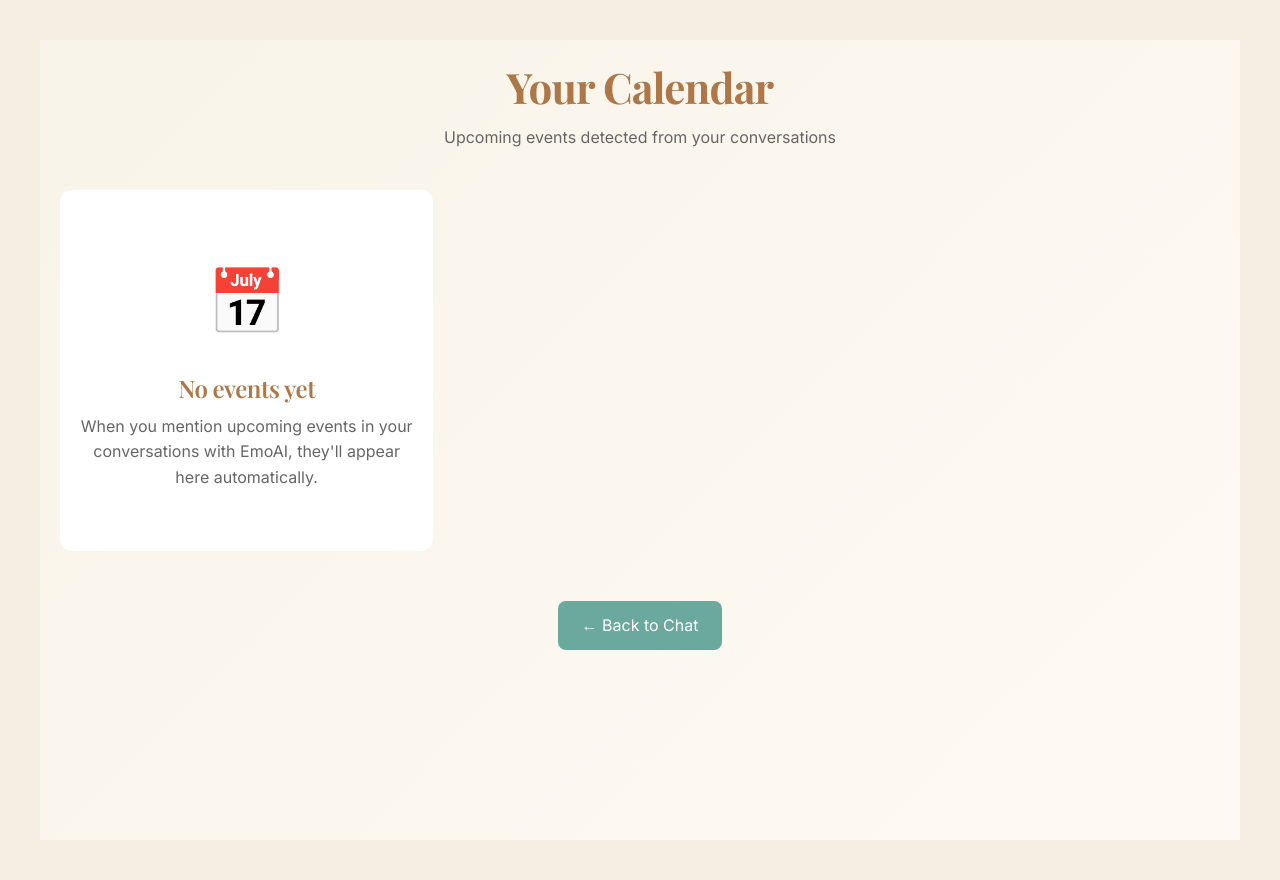
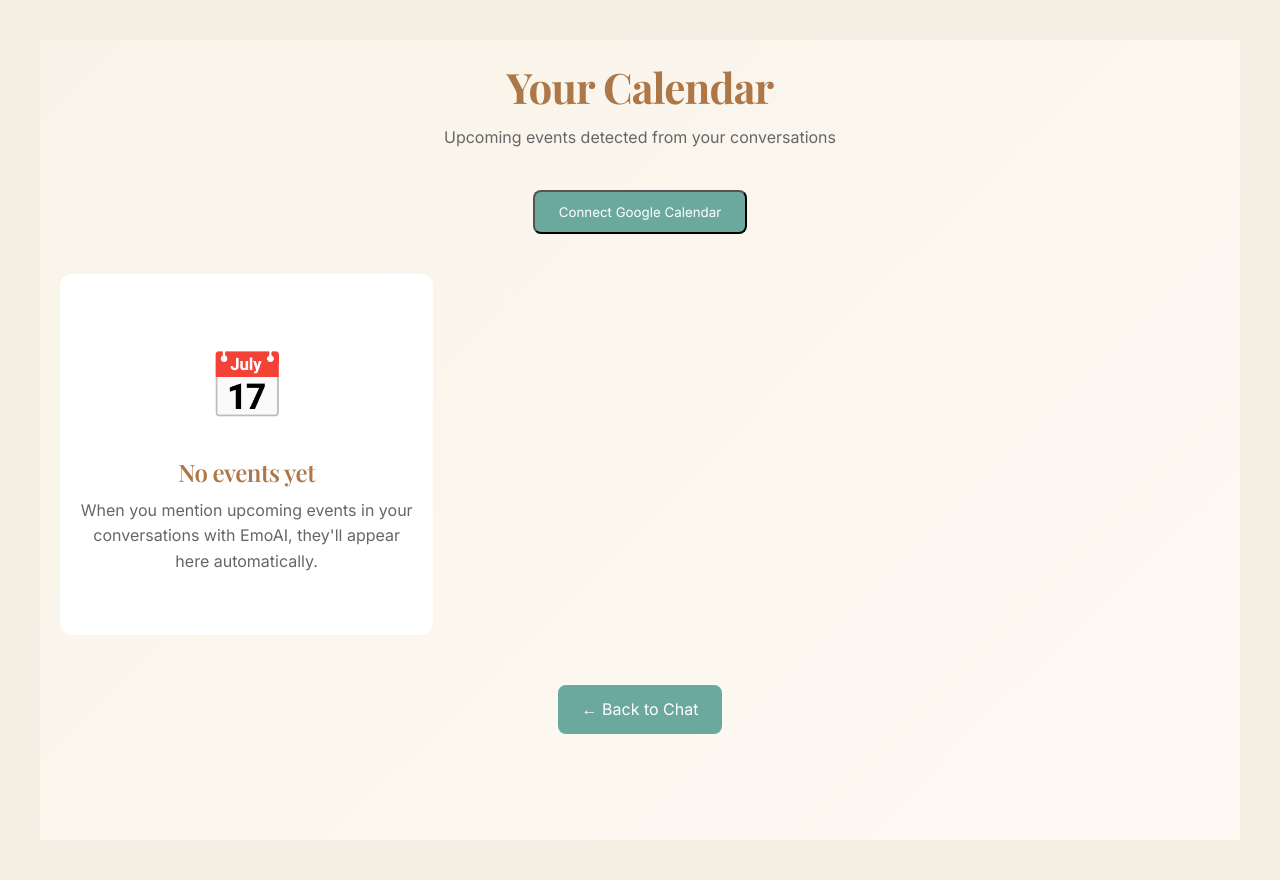
Before and after one commit to Faizme/EmoAI, a Flask app: page /calendar in a window 1280 px wide. Run offline with Flask 3, Linux system fonts and the light colour scheme; a user stored in the database is signed in; data that the repository does not hold is empty.

Commit message:
Add ability for users to connect their Google Calendar account
Implement Google OAuth2 authentication flow, including redirect URIs and token exchange, to enable users to sync events from the application to their Google Calendar. Updates are made to `app.py` for backend logic and `templates/calendar.html` for frontend integration.

Replit-Commit-Author: Agent
Replit-Commit-Session-Id: 435acc71-5b72-4293-82c9-11bd463ac54d
Replit-Commit-Checkpoint-Type: intermediate_checkpoint
Replit-Commit-Event-Id: 7c693fe2-5740-45b3-8d20-aab7025087f7
Replit-Commit-Screenshot-Url: https://storage.googleapis.com/screenshot-production-us-central1/19c8bd7a-bc74-4fb0-94fe-f467203d5f8c/435acc71-5b72-4293-82c9-11bd463ac54d/a7jXpfK

```diff
--- a/app.py
+++ b/app.py
@@ -1050,5 +1050,161 @@ def check_time_reminders():
 
     return jsonify({'show_reminder': False})
 
+@app.route('/google_auth')
+@login_required
+def google_auth():
+    from google_auth_oauthlib.flow import Flow
+
+    client_config = {
+        "web": {
+            "client_id": os.environ.get('GOOGLE_CLIENT_ID'),
+            "client_secret": os.environ.get('GOOGLE_CLIENT_SECRET'),
+            "auth_uri": "https://accounts.google.com/o/oauth2/auth",
+            "token_uri": "https://oauth2.googleapis.com/token",
+            "redirect_uris": [f"https://{os.environ.get('REPLIT_DEV_DOMAIN')}/google_callback"]
+        }
+    }
+
+    flow = Flow.from_client_config(
+        client_config,
+        scopes=['https://www.googleapis.com/auth/calendar'],
+        redirect_uri=f"https://{os.environ.get('REPLIT_DEV_DOMAIN')}/google_callback"
+    )
+
+    authorization_url, state = flow.authorization_url(
+        access_type='offline',
+        include_granted_scopes='true',
+        prompt='consent'
+    )
+
+    session['oauth_state'] = state
+    return redirect(authorization_url)
+
+@app.route('/google_callback')
+@login_required
+def google_callback():
+    from google_auth_oauthlib.flow import Flow
+    import json
+
+    client_config = {
+        "web": {
+            "client_id": os.environ.get('GOOGLE_CLIENT_ID'),
+            "client_secret": os.environ.get('GOOGLE_CLIENT_SECRET'),
+            "auth_uri": "https://accounts.google.com/o/oauth2/auth",
+            "token_uri": "https://oauth2.googleapis.com/token",
+            "redirect_uris": [f"https://{os.environ.get('REPLIT_DEV_DOMAIN')}/google_callback"]
+        }
+    }
+
+    flow = Flow.from_client_config(
+        client_config,
+        scopes=['https://www.googleapis.com/auth/calendar'],
+        state=session['oauth_state'],
+        redirect_uri=f"https://{os.environ.get('REPLIT_DEV_DOMAIN')}/google_callback"
+    )
+
+    flow.fetch_token(authorization_response=request.url)
+    credentials = flow.credentials
+
+    existing_token = GoogleCalendarToken.query.filter_by(user_id=current_user.id).first()
+    if existing_token:
+        existing_token.access_token = credentials.token
+        existing_token.refresh_token = credentials.refresh_token
+        existing_token.token_uri = credentials.token_uri
+        existing_token.client_id = credentials.client_id
+        existing_token.client_secret = credentials.client_secret
+        existing_token.scopes = json.dumps(credentials.scopes)
+        existing_token.expiry = credentials.expiry
+        existing_token.updated_at = datetime.utcnow()
+    else:
+        token = GoogleCalendarToken(
+            user_id=current_user.id,
+            access_token=credentials.token,
+            refresh_token=credentials.refresh_token,
+            token_uri=credentials.token_uri,
+            client_id=credentials.client_id,
+            client_secret=credentials.client_secret,
+            scopes=json.dumps(credentials.scopes),
+            expiry=credentials.expiry
+        )
+        db.session.add(token)
+
+    db.session.commit()
+    flash('Successfully connected to Google Calendar!', 'success')
+    return redirect(url_for('calendar'))
+
+@app.route('/google_calendar_status')
+@login_required
+def google_calendar_status():
+    token = GoogleCalendarToken.query.filter_by(user_id=current_user.id).first()
+    return jsonify({
+        'connected': token is not None,
+        'expiry': token.expiry.isoformat() if token and token.expiry else None
+    })
+
+@app.route('/sync_event_to_google/<int:event_id>', methods=['POST'])
+@login_required
+def sync_event_to_google(event_id):
+    from google.oauth2.credentials import Credentials
+    from googleapiclient.discovery import build
+    import json
+
+    event = Event.query.filter_by(id=event_id, user_id=current_user.id).first()
+    if not event:
+        return jsonify({'error': 'Event not found'}), 404
+
+    token_record = GoogleCalendarToken.query.filter_by(user_id=current_user.id).first()
+    if not token_record:
+        return jsonify({'error': 'Google Calendar not connected'}), 400
+
+    creds = Credentials(
+        token=token_record.access_token,
+        refresh_token=token_record.refresh_token,
+        token_uri=token_record.token_uri,
+        client_id=token_record.client_id,
+        client_secret=token_record.client_secret,
+        scopes=json.loads(token_record.scopes) if token_record.scopes else []
+    )
+
+    try:
+        service = build('calendar', 'v3', credentials=creds)
+
+        event_body = {
+            'summary': event.title,
+            'description': event.description or '',
+            'start': {
+                'date': event.event_date.isoformat(),
+                'timeZone': 'UTC',
+            },
+            'end': {
+                'date': event.event_date.isoformat(),
+                'timeZone': 'UTC',
+            }
+        }
+
+        if event.event_time:
+            start_datetime = f"{event.event_date.isoformat()}T{event.event_time}:00"
+            event_body['start'] = {'dateTime': start_datetime, 'timeZone': 'UTC'}
+            event_body['end'] = {'dateTime': start_datetime, 'timeZone': 'UTC'}
+
+        if event.location:
+            event_body['location'] = event.location
+
+        calendar_event = service.events().insert(calendarId='primary', body=event_body).execute()
+
+        event.is_in_google_calendar = True
+        event.google_calendar_id = calendar_event['id']
+        db.session.commit()
+
+        return jsonify({
+            'success': True,
+            'google_event_id': calendar_event['id'],
+            'google_event_link': calendar_event.get('htmlLink')
+        })
+
+    except Exception as e:
+        print(f"Error syncing to Google Calendar: {e}")
+        return jsonify({'error': str(e)}), 500
+
 if __name__ == '__main__':
     app.run(host='0.0.0.0', port=5000, debug=True)
--- a/templates/calendar.html
+++ b/templates/calendar.html
@@ -181,6 +181,12 @@
     <div class="calendar-header">
         <h1>Your Calendar</h1>
         <p>Upcoming events detected from your conversations</p>
+        <div id="googleCalendarStatus" style="margin-top: 20px;">
+            <button id="connectGoogleBtn" class="back-link" style="display: none;">Connect Google Calendar</button>
+            <div id="connectedStatus" style="display: none; color: rgb(107, 169, 159); font-weight: 500;">
+                ✓ Google Calendar Connected
+            </div>
+        </div>
     </div>
 
     <div id="eventsContainer" class="events-grid">
@@ -197,6 +203,26 @@
 </div>
 
 <script>
+let googleConnected = false;
+
+async function checkGoogleCalendarStatus() {
+    try {
+        const response = await fetch('/google_calendar_status');
+        const data = await response.json();
+        googleConnected = data.connected;
+
+        if (googleConnected) {
+            document.getElementById('connectedStatus').style.display = 'block';
+            document.getElementById('connectGoogleBtn').style.display = 'none';
+        } else {
+            document.getElementById('connectGoogleBtn').style.display = 'inline-block';
+            document.getElementById('connectedStatus').style.display = 'none';
+        }
+    } catch (error) {
+        console.error('Error checking Google Calendar status:', error);
+    }
+}
+
 async function loadEvents() {
     try {
         const response = await fetch('/get_events');
@@ -233,6 +259,15 @@ async function loadEvents() {
                     <span class="event-status ${event.is_confirmed ? 'confirmed' : 'pending'}">
                         ${event.is_confirmed ? 'Confirmed' : 'Pending Confirmation'}
                     </span>
+                    ${event.is_in_google_calendar ? `
+                    <div style="margin-top: 12px; color: rgb(107, 169, 159); font-size: 14px;">
+                        ✓ Synced to Google Calendar
+                    </div>
+                    ` : googleConnected && event.is_confirmed ? `
+                    <button class="event-btn confirm" style="margin-top: 12px;" onclick="syncToGoogle(${event.id})">
+                        Add to Google Calendar
+                    </button>
+                    ` : ''}
                     <div class="event-actions">
                         ${!event.is_confirmed ? `<button class="event-btn confirm" onclick="confirmEvent(${event.id})">Confirm</button>` : ''}
                         <button class="event-btn delete" onclick="deleteEvent(${event.id})">Delete</button>
@@ -244,6 +279,34 @@ async function loadEvents() {
         console.error('Error loading events:', error);
     }
 }
+
+async function syncToGoogle(eventId) {
+    try {
+        const response = await fetch(`/sync_event_to_google/${eventId}`, {
+            method: 'POST',
+            headers: {'Content-Type': 'application/json'}
+        });
+
+        const data = await response.json();
+
+        if (data.success) {
+            alert('Event successfully added to your Google Calendar!');
+            loadEvents();
+        } else {
+            alert('Error: ' + (data.error || 'Failed to sync event'));
+        }
+    } catch (error) {
+        console.error('Error syncing to Google Calendar:', error);
+        alert('Failed to sync event to Google Calendar');
+    }
+}
+
+document.getElementById('connectGoogleBtn').addEventListener('click', function() {
+    window.location.href = '/google_auth';
+});
+
+checkGoogleCalendarStatus();
+loadEvents();
 
 async function confirmEvent(eventId) {
     if (!confirm('Confirm this event?')) return;
```
